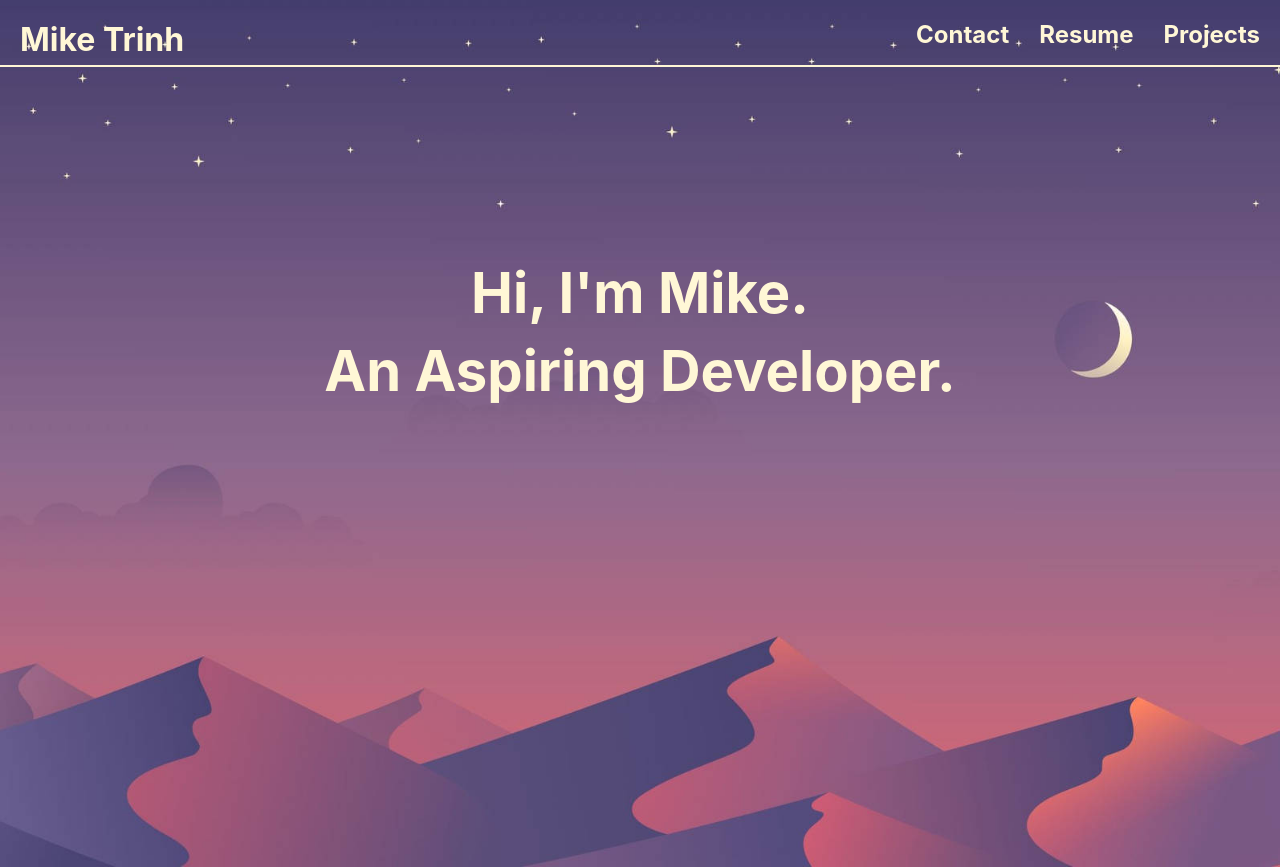
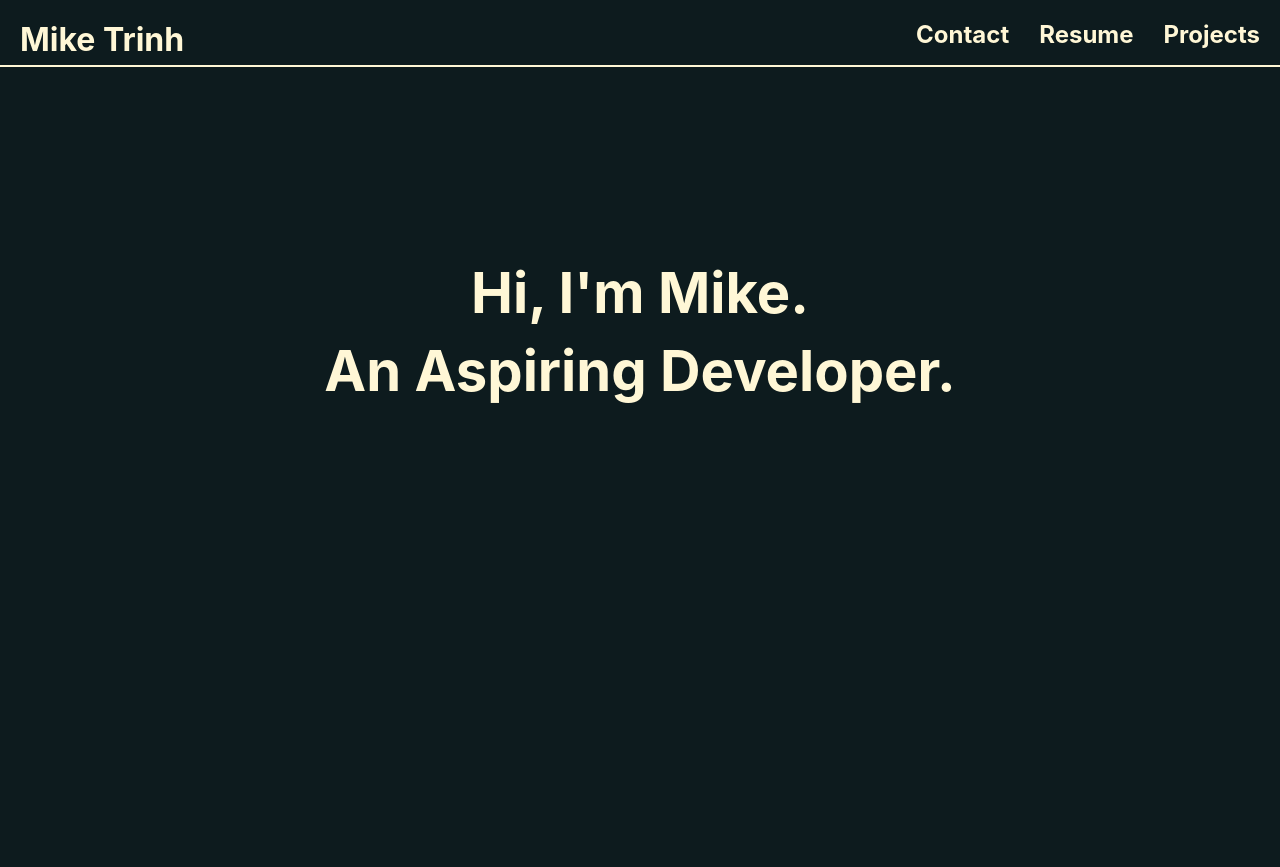
Before and after one commit to hieptrinh96/react-portfolio, a React (Create React App) app: page / in a window 1280 px wide. Built offline with nearby package versions, Linux system fonts and the light colour scheme.

Commit message:
change background color

```diff
--- a/src/App.css
+++ b/src/App.css
@@ -13,10 +13,6 @@
   }
 }
 
-.App-link {
-  color: #61dafb;
-}
-
 @keyframes App-logo-spin {
   from {
     transform: rotate(0deg);
--- a/src/components/Navbar/NavBar.module.css
+++ b/src/components/Navbar/NavBar.module.css
@@ -34,7 +34,7 @@ li {
   margin-left: 20px;
 }
 
-.home-link>a {
+a {
   text-decoration: none;
   color: #FFF7D6;
   font-weight: bold;
--- a/src/index.css
+++ b/src/index.css
@@ -5,9 +5,7 @@ body {
     sans-serif;
   -webkit-font-smoothing: antialiased;
   -moz-osx-font-smoothing: grayscale;
-  background: url('../src/assets/purple-background.jpg');
-  background-repeat: no-repeat;
-  background-size: cover;
+  background-color: #0D1B1E;
   box-sizing: border-box;
 }
 
```
